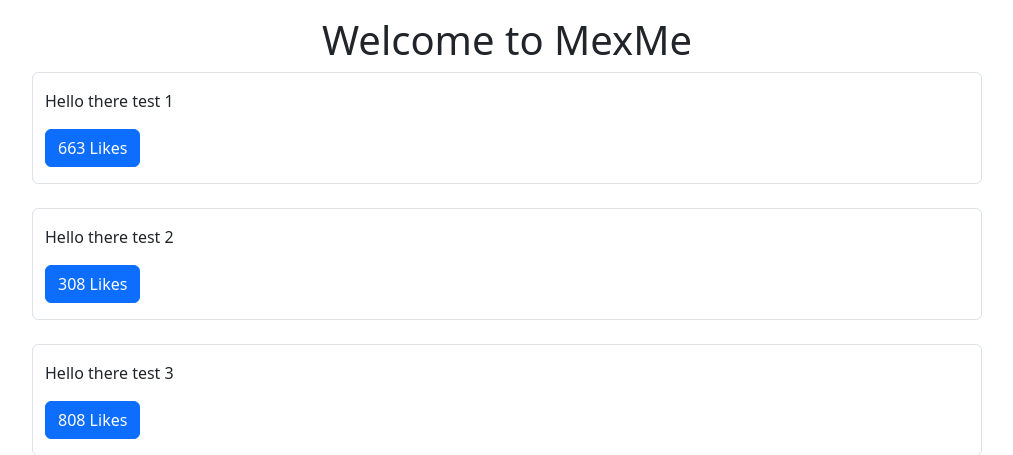
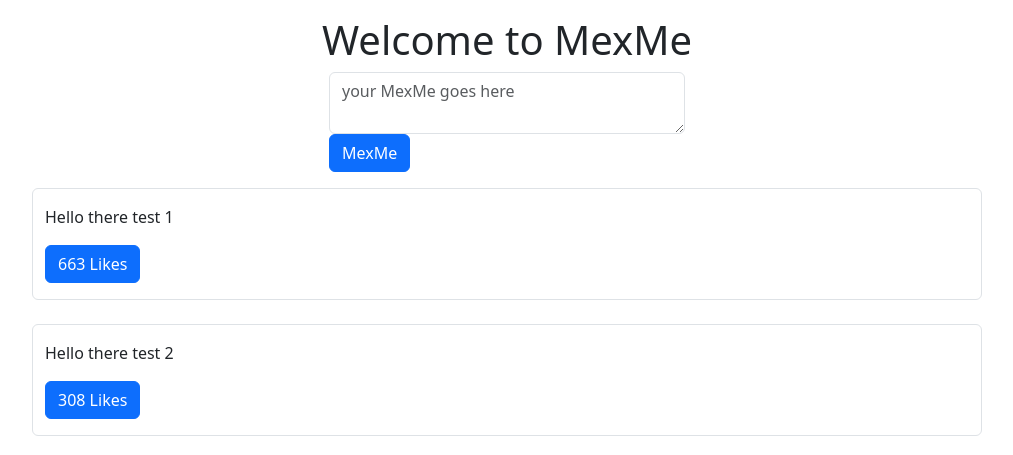
Before and after one commit to mattyImry/mexMe, a Django app: page / in a window 1280 px wide. Shown: the part 56-511 px from the top of the page, without its empty margins (133-1146 px from the left). Run offline with Django 4.2, Linux system fonts and the light colour scheme; data comes from the database, SQL or seed files in the repository.

Commit message:
styled form

```diff
--- a/mexme/templates/pages/home.html
+++ b/mexme/templates/pages/home.html
@@ -5,6 +5,16 @@
 <div class="row text-center">
     <div class="col">
        <h1>Welcome to MexMe</h1>
+    </div>
+</div>
+
+<div class="row mb-3">
+    <div class="col-md-4 mx-auto col-10">
+        <form action="/create-tweet" class="form" method="POST">
+            <input type="hidden" value="/" name="next">
+            <textarea name="content" id="" class="form-control" placeholder="your MexMe goes here"></textarea>
+            <button type="submit" class="btn btn-primary">MexMe</button>
+        </form>
     </div>
 </div>
 
```
